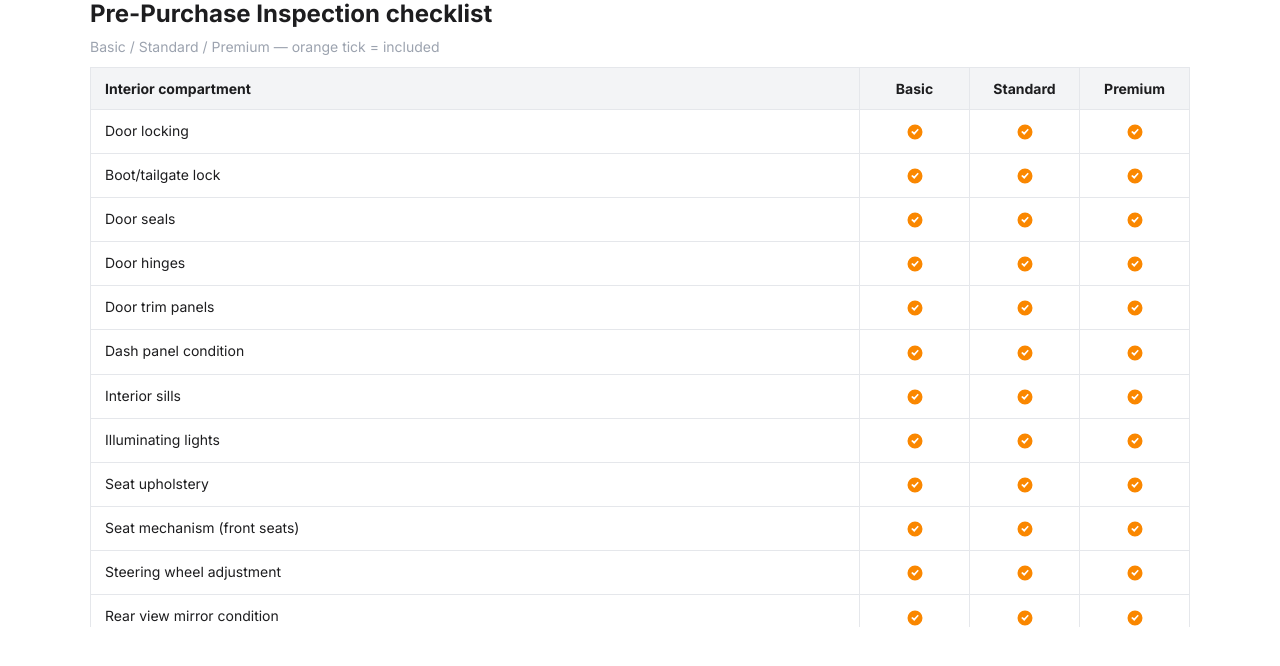
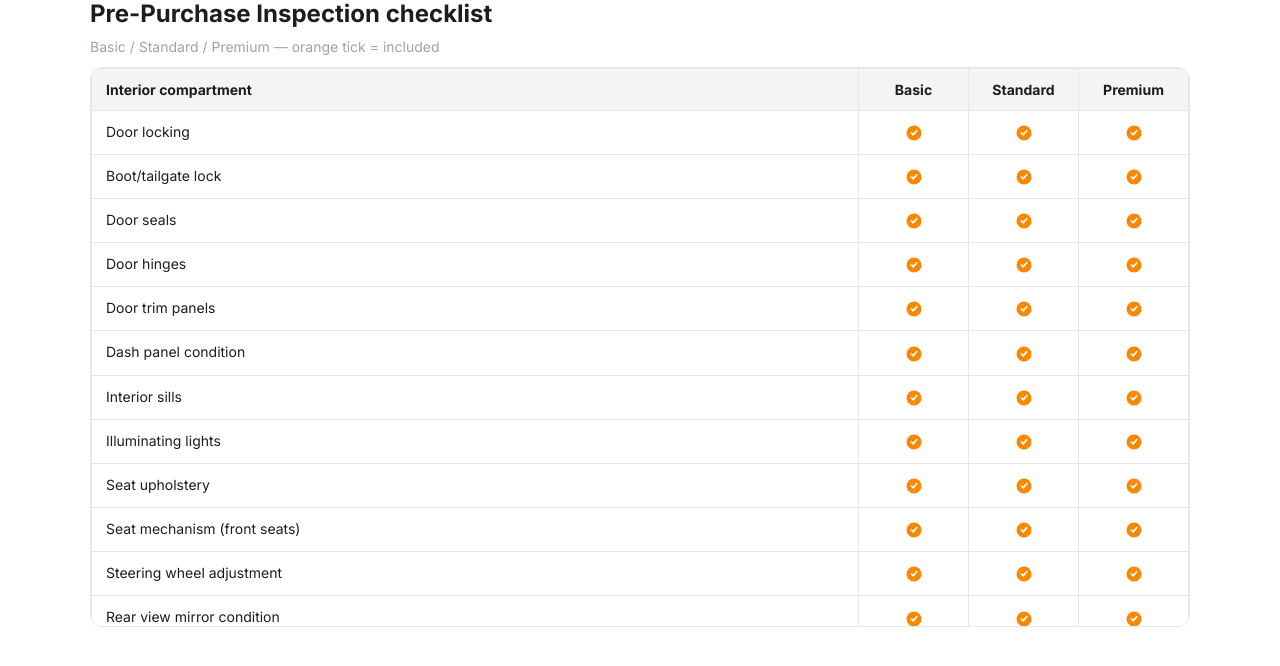
Before and after one commit to Vidolki/ppi-checklist, a plain HTML site: page index.html in a window 1280 px wide. Drawn offline with Linux system fonts and the light colour scheme.

Commit message:
Update index.html

```diff
--- a/index.html
+++ b/index.html
@@ -26,7 +26,7 @@
     h1{margin:0 0 10px;font-size:24px;line-height:1.15;font-weight:700}
     p.note{margin:0 0 12px;color:var(--muted);font-size:14px}
     /* Scroll box */
-    .wrap{overflow:auto;max-height:70vh;border:0;border-radius:0;
+    .wrap{overflow:auto;max-height:70vh;border:1px solid var(--border);border-radius:12px;
           -webkit-overflow-scrolling:touch;background:#fff}
     table{width:100%;border-collapse:collapse;background:#fff}
     th,td{border:1px solid var(--border);padding:12px 14px;vertical-align:top;font-size:14px}
```
